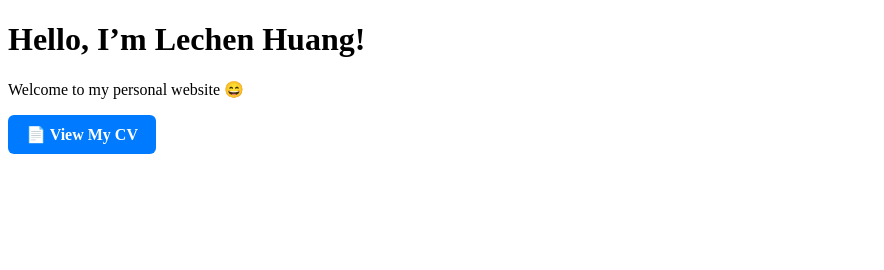
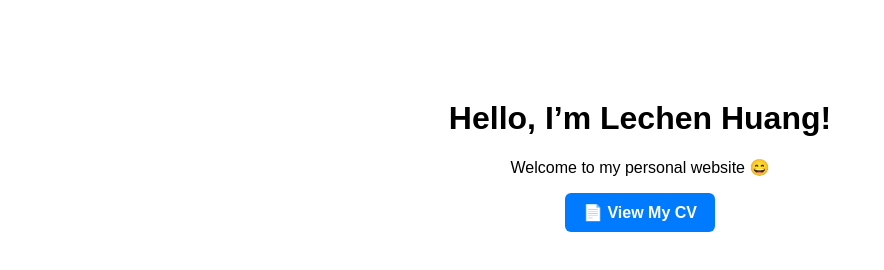
Before and after one commit to huanglechen/huanglechen.github.io, a plain HTML site: page index.html in a window 1280 px wide. Shown: the whole page, without its empty margins (0-884 px from the left). Drawn offline with Linux system fonts and the light colour scheme.

Commit message:
Add styling and update CV link in index.html

```diff
--- a/index.html
+++ b/index.html
@@ -3,20 +3,32 @@
 <head>
   <meta charset="UTF-8">
   <title>Lechen Huang</title>
+  <style>
+    body {
+      font-family: Arial, sans-serif;
+      text-align: center;
+      margin-top: 100px;
+    }
+    a.cv-button {
+      display: inline-block;
+      padding: 10px 18px;
+      background: #007bff;
+      color: white;
+      border-radius: 6px;
+      text-decoration: none;
+      font-weight: bold;
+    }
+    a.cv-button:hover {
+      background: #0056b3;
+    }
+  </style>
 </head>
 <body>
   <h1>Hello, I’m Lechen Huang!</h1>
   <p>Welcome to my personal website 😄</p>
+
+  <a href="Lechen_Huang_CV.pdf" target="_blank" class="cv-button">
+    📄 View My CV
+  </a>
 </body>
 </html>
-<a href="Huang Lechen CV.pdf" target="_blank" style="
-  display:inline-block;
-  padding:10px 18px;
-  background:#007bff;
-  color:white;
-  border-radius:6px;
-  text-decoration:none;
-  font-weight:bold;
-">
-📄 View My CV
-</a>
```
